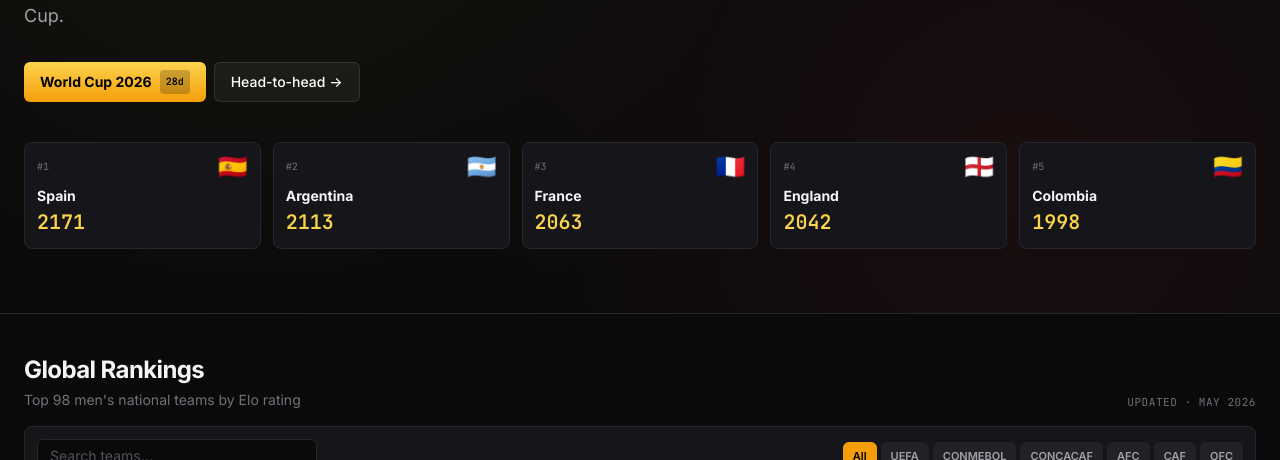
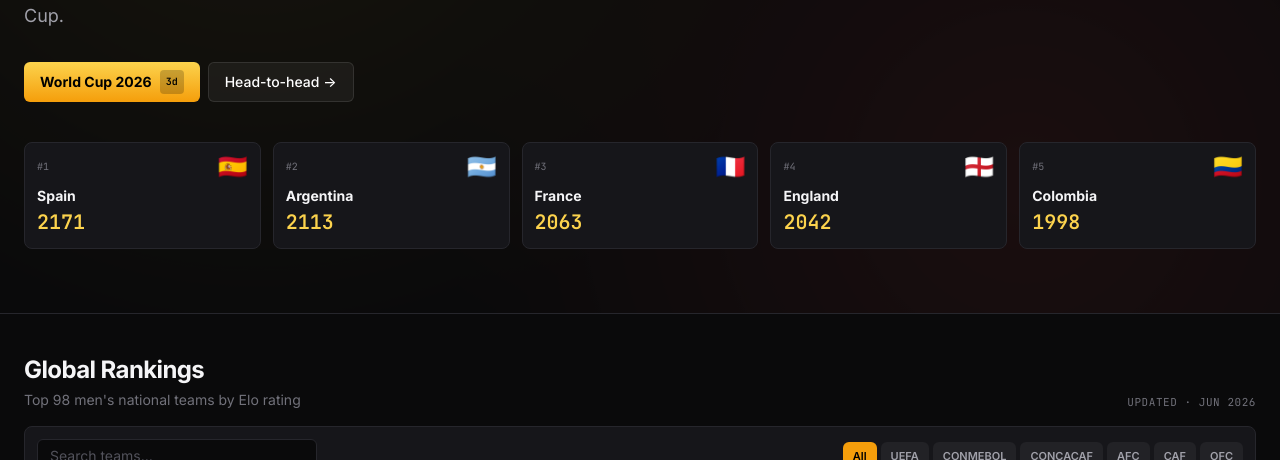
Before and after one commit to adamtpang/worldcupelo.com, a Next.js app: page / in a window 1280 px wide. Shown: the part 404-864 px from the top of the page. Built offline with nearby package versions, Linux system fonts and the light colour scheme.

Commit message:
Fix kickoff countdown and updated label to compute from build time

```diff
--- a/app/page.tsx
+++ b/app/page.tsx
@@ -7,10 +7,14 @@
   const wcCountdownDays = Math.max(
     0,
     Math.ceil(
-      (new Date("2026-06-11").getTime() - new Date("2026-05-14").getTime()) /
+      (new Date("2026-06-11T00:00:00Z").getTime() - Date.now()) /
         (1000 * 60 * 60 * 24)
     )
   );
+  const lastUpdated = new Date().toLocaleString("en-US", {
+    month: "short",
+    year: "numeric",
+  });
 
   return (
     <div>
@@ -92,7 +96,7 @@
             </p>
           </div>
           <div className="hidden sm:flex items-center gap-1 text-[11px] text-zinc-500 font-mono uppercase tracking-wider">
-            Updated · May 2026
+            Updated · {lastUpdated}
           </div>
         </div>
         <RankingsTable teams={TEAMS} />
--- a/app/world-cup-2026/page.tsx
+++ b/app/world-cup-2026/page.tsx
@@ -11,11 +11,10 @@
   const hosts = TEAMS.filter((t) => t.host);
   const top16 = TEAMS.slice(0, 16);
 
-  const wcDate = new Date("2026-06-11");
-  const now = new Date("2026-05-14");
+  const wcDate = new Date("2026-06-11T00:00:00Z");
   const daysToKickoff = Math.max(
     0,
-    Math.ceil((wcDate.getTime() - now.getTime()) / (1000 * 60 * 60 * 24))
+    Math.ceil((wcDate.getTime() - Date.now()) / (1000 * 60 * 60 * 24))
   );
 
   const contendersByConfed: Record<string, typeof TEAMS> = {};
```
